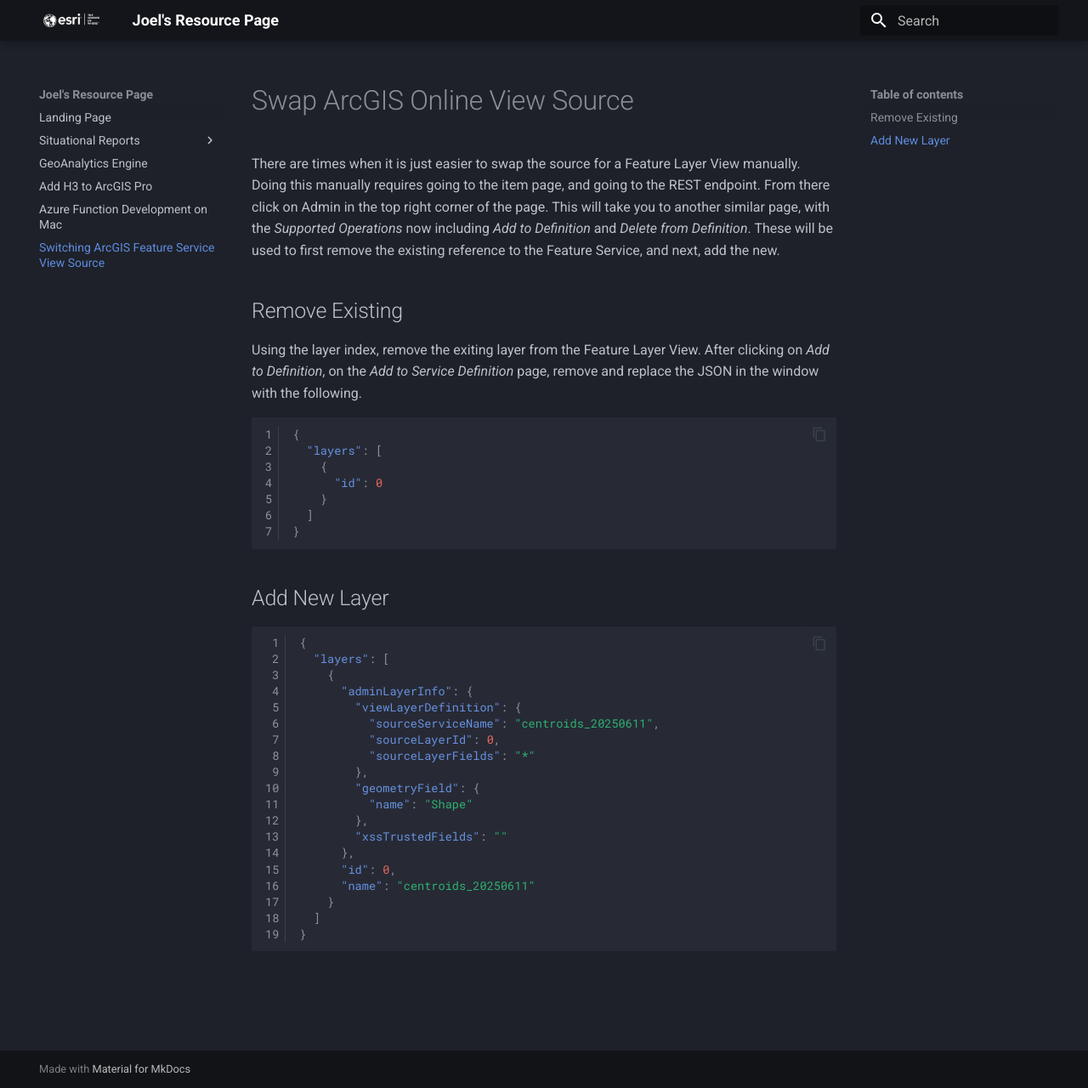
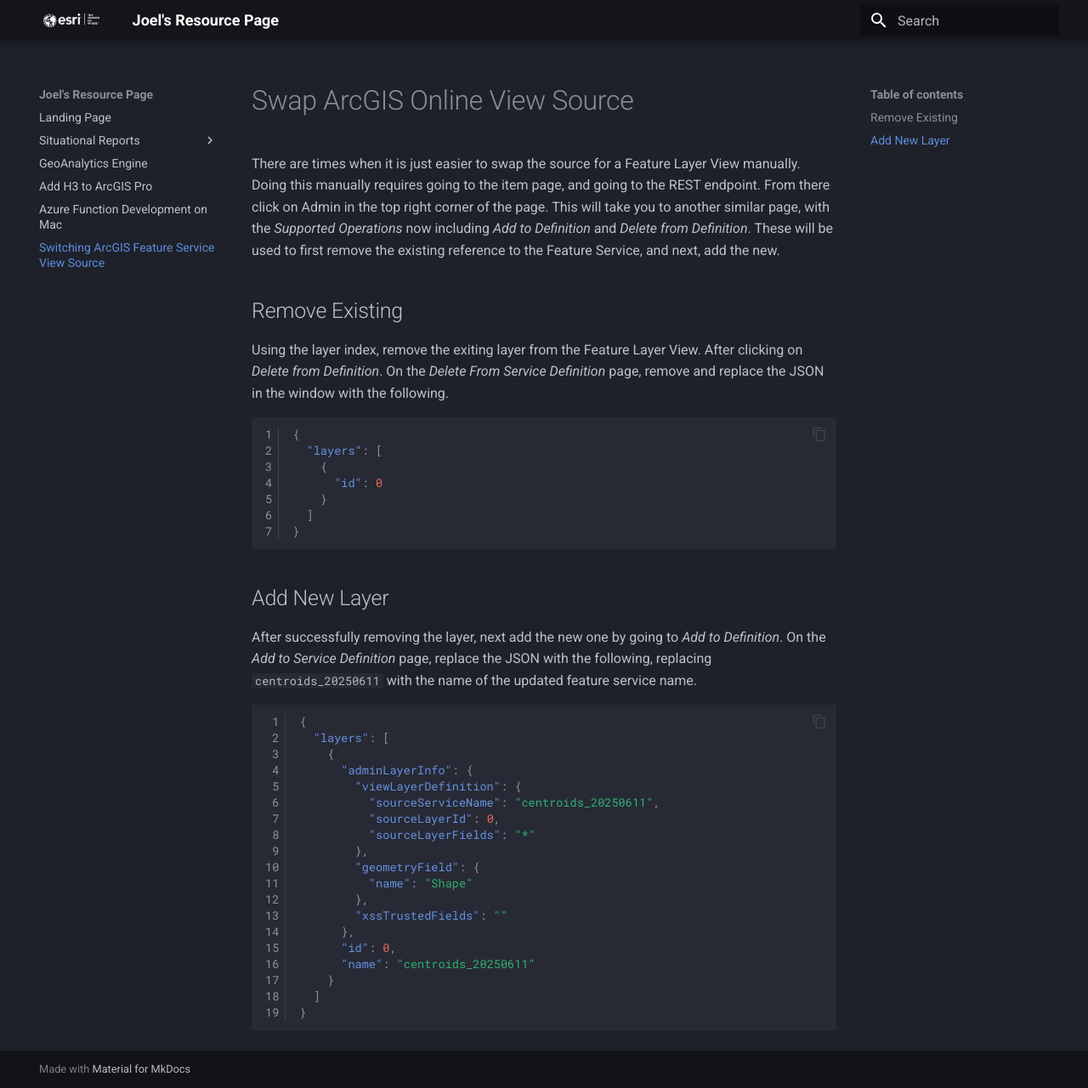
Before and after one commit to knu2xs/esri-resource-page, an MkDocs documentation site: the page built from docs/arcgis_swap_view_source.md, in a window 1280 px wide and 1280 px high. Shown: the whole window at 85% size. Built offline with MkDocs 1.6.1 and Material for MkDocs 9.7.7, drawn with Linux system fonts in a browser that asks for light colours.

Commit message:
update sitreps

````diff
--- a/docs/arcgis_swap_view_source.md
+++ b/docs/arcgis_swap_view_source.md
@@ -7,8 +7,8 @@
 
 ## Remove Existing
 
-Using the layer index, remove the exiting layer from the Feature Layer View. After clicking on _Add to Definition_, on the _Add to Service
-Definition_ page, remove and replace the JSON in the window with the following.
+Using the layer index, remove the exiting layer from the Feature Layer View. After clicking on _Delete from Definition_. On the _Delete
+From Service Definition_ page, remove and replace the JSON in the window with the following.
 
 ``` json
 {
@@ -21,6 +21,9 @@
 ```
 
 ## Add New Layer
+
+After successfully removing the layer, next add the new one by going to _Add to Definition_. On the _Add to Service Definition_ page,
+replace the JSON with the following, replacing `centroids_20250611` with the name of the updated feature service name.
 
 ``` json
 {
````
